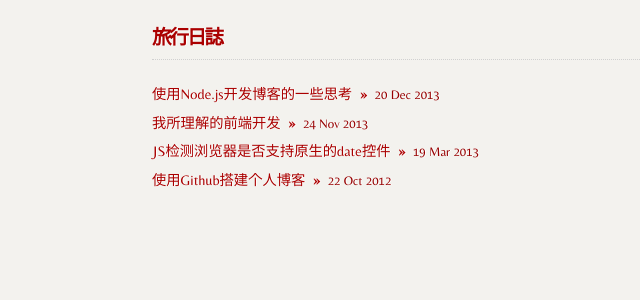
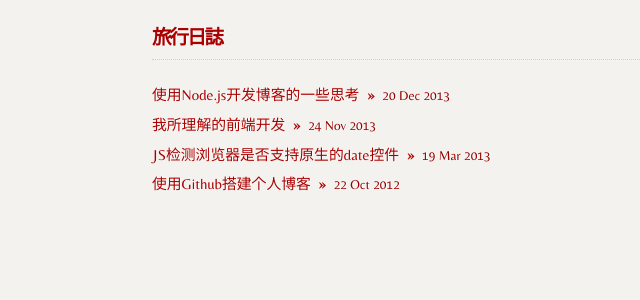
Before and after one commit to clovery/blog, a Jekyll site: the page built from index.html, in a window 1280 px wide. Shown: the top 300 px of the page, without its empty margins (158-798 px from the left). Built offline with Jekyll 4.4.1, drawn with Linux system fonts in a browser that asks for light colours; Markdown is read by kramdown in place of the engine named in the settings; comment, search, counter and statistics services are not loaded.

Commit message:
just font size

```diff
--- a/public/styles/public.css
+++ b/public/styles/public.css
@@ -201,7 +201,7 @@ header + section.layout {
 }
 .list .item {
   line-height: 2;
-  font-size: 110%;
+  font-size: 114%;
 }
 .list .item > .time {
   font-family: 'Belleza', '\u9ED1\u4F53', tahoma, arial;
```
